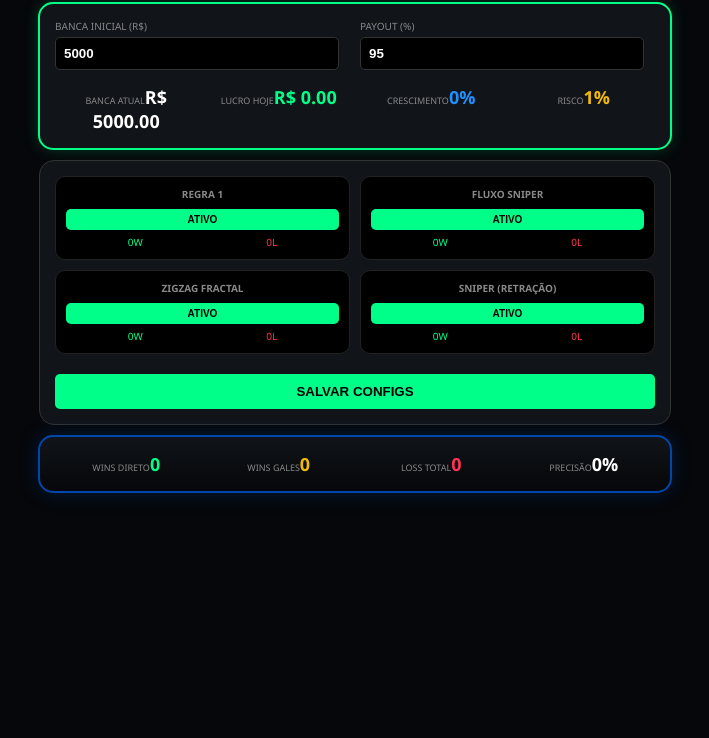
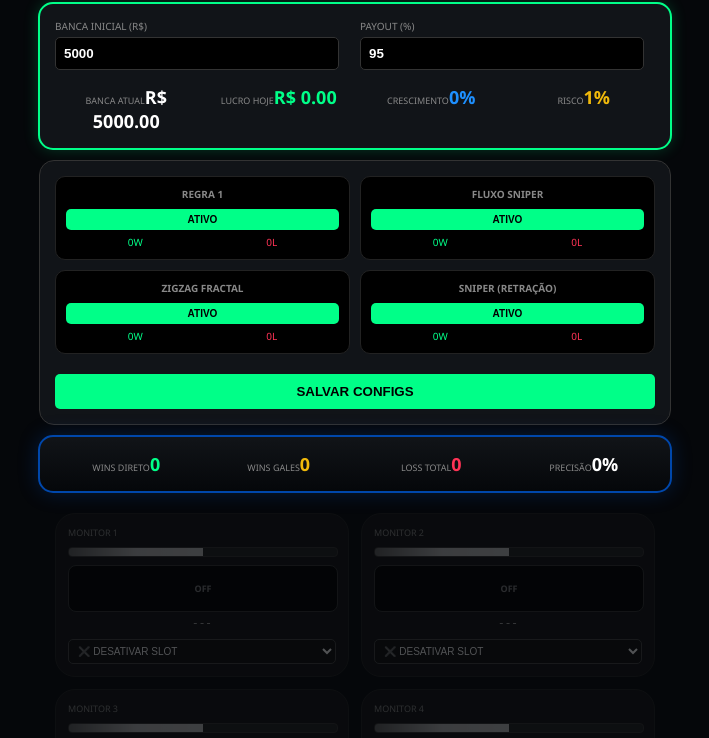
Before and after one commit to dcaridelsonbalbinodesena2025-lang/Pj, a website: page public/index.html in a window 1280 px wide. Shown: the part 58-796 px from the top of the page, without its empty margins (285-994 px from the left). Drawn offline with Linux system fonts and the light colour scheme.

Commit message:
index.html

```diff
--- a/public/index.html
+++ b/public/index.html
@@ -110,7 +110,6 @@
         return new Date().toLocaleTimeString('pt-BR', { timeZone: 'America/Sao_Paulo' });
     }
 
-    // --- FUNÇÃO MUDADA PARA FALAR COM O SERVER.JS ---
     async function enviarTelegram(msg, comBotao = true) {
         try {
             await fetch('/api/telegram', {
@@ -121,13 +120,11 @@
         } catch (e) { console.error("Erro no servidor"); }
     }
 
-    // Lógica de Mensagens
     function msgAlerta(nome, est, dir) { enviarTelegram(`🔍 *SINAL DETECTADO*\n\n📊 Ativo: ${nome}\n⚡ Estratégia: ${est}\n🎯 Direção: ${dir}\n⏰ Hora: ${getBrasiliaTime()}`, false); }
     function msgEntrada(nome, est, dir, tempo) { enviarTelegram(`🚀 *ENTRADA REALIZADA*\n\n📊 Ativo: ${nome}\n⚡ Estratégia: ${est}\n🎯 Direção: ${dir}\n⏱ Expiração: ${tempo}s`); }
     function msgGale(nome, est, dir, nivel) { enviarTelegram(`🔄 *GALE ${nivel}*\n\n📊 Ativo: ${nome}\n🎯 Direção: ${dir}`); }
     function msgResultado(nome, est, res) { enviarTelegram(`${res === 'WIN' ? '✅' : '❌'} *RESULTADO: ${res}*\n📊 Ativo: ${nome}\n⚡ Estratégia: ${est}`); }
 
-    // Motor WebSocket
     function iniciarMotor(cardId, ativoId, nomeAtivo) {
         if (motores[cardId]?.ws) motores[cardId].ws.close();
         if (ativoId === "OFF") {
@@ -153,7 +150,6 @@
             if (s === 0) m.velaAb = p;
             if (m.velaAb > 0) m.forca = Math.min(98, Math.max(2, 50 + ((p - m.velaAb) / (m.velaAb * 0.0002) * 20)));
 
-            // Gatilhos Simples
             if (!m.op.ativa && s === 30) {
                 if (m.forca > 80) disparar(cardId, "REGRA 1", "PUT", 30);
                 else if (m.forca < 20) disparar(cardId, "REGRA 1", "CALL", 30);
@@ -216,67 +212,65 @@
         alert("Configurações Salvas!");
         updateFinanceiroUI();
     }
-    const LISTA_ATIVOS_HTML = `
-        <option value="OFF" style="color: #ff3355; font-weight: bold;">❌ DESATIVAR SLOT</option>
-        <optgroup label="SINTÉTICOS">
-            <option value="R_10">📊 Volatility 10</option>
-            <option value="R_25">📊 Volatility 25</option>
-            <option value="R_50">📊 Volatility 50</option>
-            <option value="R_75">📊 Volatility 75</option>
-            <option value="R_100">📊 Volatility 100</option>
-            <option value="1HZ10V">📈 Volatility 10 (1s)</option>
-            <option value="1HZ25V">📈 Volatility 25 (1s)</option>
-            <option value="1HZ50V">📈 Volatility 50 (1s)</option>
-            <option value="1HZ75V">📈 Volatility 75 (1s)</option>
-            <option value="1HZ100V">📈 Volatility 100 (1s)</option>
-            <option value="BOOM300">💥 Boom 300</option>
-            <option value="BOOM500">💥 Boom 500</option>
-            <option value="BOOM1000">💥 Boom 1000</option>
-            <option value="CRASH300">📉 Crash 300</option>
-            <option value="CRASH500">📉 Crash 500</option>
-            <option value="CRASH1000">📉 Crash 1000</option>
-            <option value="ST50">🎢 Step Index</option>
-        </optgroup>
-        <optgroup label="FOREX">
-            <option value="frxAUDUSD">💱 AUD/USD</option>
-            <option value="frxEURUSD">💱 EUR/USD</option>
-            <option value="frxGBPUSD">💱 GBP/USD</option>
-            <option value="frxNZDUSD">💱 NZD/USD</option>
-            <option value="frxUSDCAD">💱 USD/CAD</option>
-            <option value="frxUSDCHF">💱 USD/CHF</option>
-            <option value="frxUSDJPY">💱 USD/JPY</option>
-            <option value="frxAUDCAD">💱 AUD/CAD</option>
-            <option value="frxAUDCHF">💱 AUD/CHF</option>
-            <option value="frxAUDJPY">💱 AUD/JPY</option>
-            <option value="frxAUDNZD">💱 AUD/NZD</option>
-            <option value="frxEURAUD">💱 EUR/AUD</option>
-            <option value="frxEURCAD">💱 EUR/CAD</option>
-            <option value="frxEURCHF">💱 EUR/CHF</option>
-            <option value="frxEURGBP">💱 EUR/GBP</option>
-            <option value="frxEURJPY">💱 EUR/JPY</option>
-            <option value="frxEURNZD">💱 EUR/NZD</option>
-            <option value="frxGBPAUD">💱 GBP/AUD</option>
-            <option value="frxGBPCAD">💱 GBP/CAD</option>
-            <option value="frxGBPCHF">💱 GBP/CHF</option>
-            <option value="frxGBPJPY">💱 GBP/JPY</option>
-            <option value="frxGBPNZD">💱 GBP/NZD</option>
-            <option value="frxNZDJPY">💱 NZD/JPY</option>
-            <option value="frxUSDMXN">💱 USD/MXN</option>
-            <option value="frxSGDJPY">💱 SGD/JPY</option>
-            <option value="frxEURNOK">💱 EUR/NOK</option>
-            <option value="frxEURPLN">💱 EUR/PLN</option>
-            <option value="frxEURSEK">💱 EUR/SEK</option>
-            <option value="frxUSDSGD">💱 USD/SGD</option>
-            <option value="frxXAUUSD">🪙 OURO (XAU/USD)</option>
-        </optgroup>
-        <optgroup label="CRIPTO">
-            <option value="cryBTCUSD">₿ BITCOIN (BTC/USD)</option>
-            <option value="cryETHUSD">♢ ETHEREUM (ETH/USD)</option>
-        </optgroup>`;
+
+    const LISTA_COMPLETA = [
+        { id: "OFF", nome: "❌ DESATIVAR SLOT" },
+        { id: "R_10", nome: "📊 Volatility 10" },
+        { id: "R_25", nome: "📊 Volatility 25" },
+        { id: "R_50", nome: "📊 Volatility 50" },
+        { id: "R_75", nome: "📊 Volatility 75" },
+        { id: "R_100", nome: "📊 Volatility 100" },
+        { id: "1HZ10V", nome: "📈 Volatility 10 (1s)" },
+        { id: "1HZ25V", nome: "📈 Volatility 25 (1s)" },
+        { id: "1HZ50V", nome: "📈 Volatility 50 (1s)" },
+        { id: "1HZ75V", nome: "📈 Volatility 75 (1s)" },
+        { id: "1HZ100V", nome: "📈 Volatility 100 (1s)" },
+        { id: "BOOM300", nome: "💥 Boom 300" },
+        { id: "BOOM500", nome: "💥 Boom 500" },
+        { id: "BOOM1000", nome: "💥 Boom 1000" },
+        { id: "CRASH300", nome: "📉 Crash 300" },
+        { id: "CRASH500", nome: "📉 Crash 500" },
+        { id: "CRASH1000", nome: "📉 Crash 1000" },
+        { id: "ST50", nome: "🎢 Step Index" },
+        { id: "frxAUDUSD", nome: "💱 AUD/USD" },
+        { id: "frxEURUSD", nome: "💱 EUR/USD" },
+        { id: "frxGBPUSD", nome: "💱 GBP/USD" },
+        { id: "frxNZDUSD", nome: "💱 NZD/USD" },
+        { id: "frxUSDCAD", nome: "💱 USD/CAD" },
+        { id: "frxUSDCHF", nome: "💱 USD/CHF" },
+        { id: "frxUSDJPY", nome: "💱 USD/JPY" },
+        { id: "frxAUDCAD", nome: "💱 AUD/CAD" },
+        { id: "frxAUDCHF", nome: "💱 AUD/CHF" },
+        { id: "frxAUDJPY", nome: "💱 AUD/JPY" },
+        { id: "frxAUDNZD", nome: "💱 AUD/NZD" },
+        { id: "frxEURAUD", nome: "💱 EUR/AUD" },
+        { id: "frxEURCAD", nome: "💱 EUR/CAD" },
+        { id: "frxEURCHF", nome: "💱 EUR/CHF" },
+        { id: "frxEURGBP", nome: "💱 EUR/GBP" },
+        { id: "frxEURJPY", nome: "💱 EUR/JPY" },
+        { id: "frxEURNZD", nome: "💱 EUR/NZD" },
+        { id: "frxGBPAUD", nome: "💱 GBP/AUD" },
+        { id: "frxGBPCAD", nome: "💱 GBP/CAD" },
+        { id: "frxGBPCHF", nome: "💱 GBP/CHF" },
+        { id: "frxGBPJPY", nome: "💱 GBP/JPY" },
+        { id: "frxGBPNZD", nome: "💱 GBP/NZD" },
+        { id: "frxNZDJPY", nome: "💱 NZD/JPY" },
+        { id: "frxUSDMXN", nome: "💱 USD/MXN" },
+        { id: "frxSGDJPY", nome: "💱 SGD/JPY" },
+        { id: "frxEURNOK", nome: "💱 EUR/NOK" },
+        { id: "frxEURPLN", nome: "💱 EUR/PLN" },
+        { id: "frxEURSEK", nome: "💱 EUR/SEK" },
+        { id: "frxUSDSGD", nome: "💱 USD/SGD" },
+        { id: "frxXAUUSD", nome: "🪙 OURO (XAU/USD)" },
+        { id: "cryBTCUSD", nome: "₿ BITCOIN (BTC/USD)" },
+        { id: "cryETHUSD", nome: "♢ ETHEREUM (ETH/USD)" }
+    ];
+
+    const opcoesHTML = LISTA_COMPLETA.map(a => `<option value="${a.id}">${a.nome}</option>`).join('');
 
     const grid = document.getElementById('grid');
-    for (let i = 1; i <= 4; i++) {
-        grid.innerHTML += `<div class="card off" id="div-card${i}"><div class="stat-label">MONITOR ${i}</div><div class="thermometer-wrap"><div class="thermometer-fill" id="therm-card${i}"></div></div><div class="status-box"><div id="status-card${i}" class="status-txt">OFF</div></div><div class="price-val" id="price-card${i}">---</div><select class="select-ativo" onchange="iniciarMotor('card${i}', this.value, this.options[this.selectedIndex].text)">${LISTA}</select></div>`;
+    for (let i = 1; i <= 6; i++) {
+        grid.innerHTML += `<div class="card off" id="div-card${i}"><div class="stat-label">MONITOR ${i}</div><div class="thermometer-wrap"><div class="thermometer-fill" id="therm-card${i}"></div></div><div class="status-box"><div id="status-card${i}" class="status-txt">OFF</div></div><div class="price-val" id="price-card${i}">---</div><select class="select-ativo" onchange="iniciarMotor('card${i}', this.value, this.options[this.selectedIndex].text)">${opcoesHTML}</select></div>`;
     }
 </script>
 </body>
```
